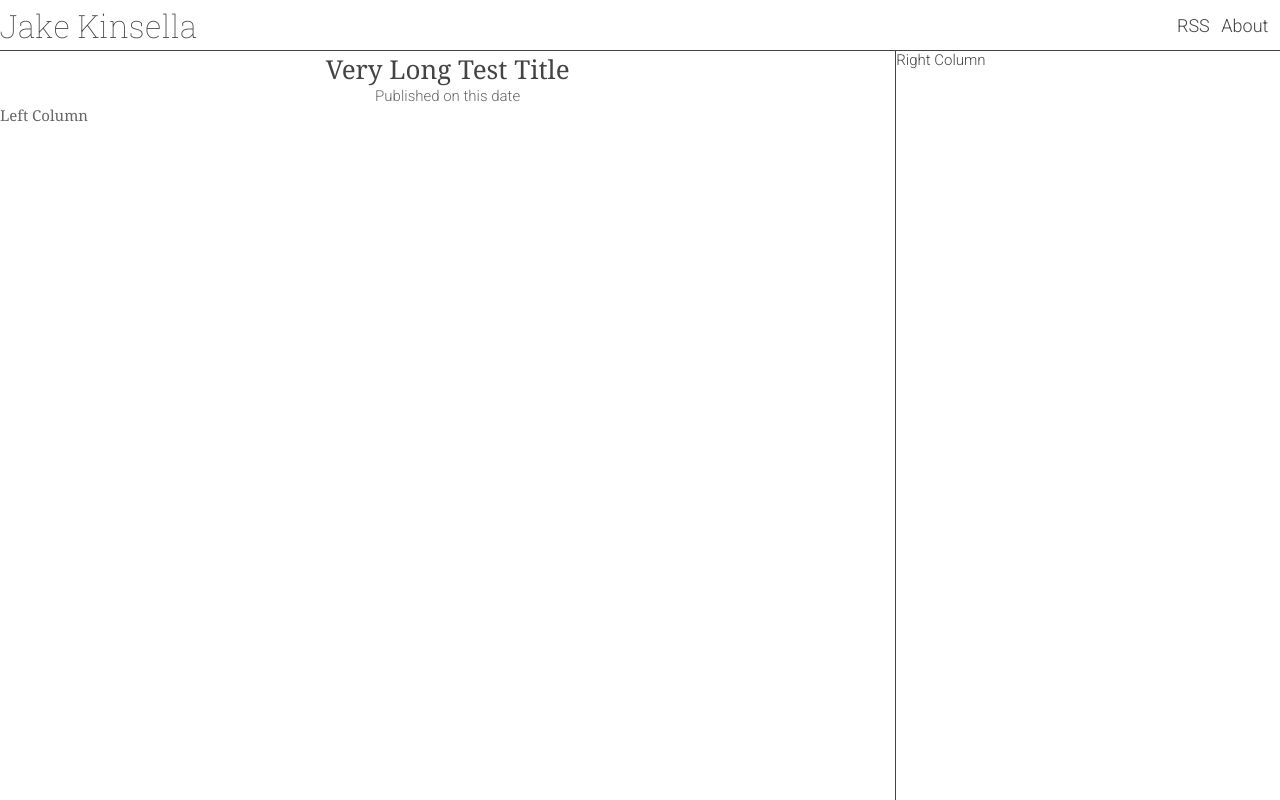
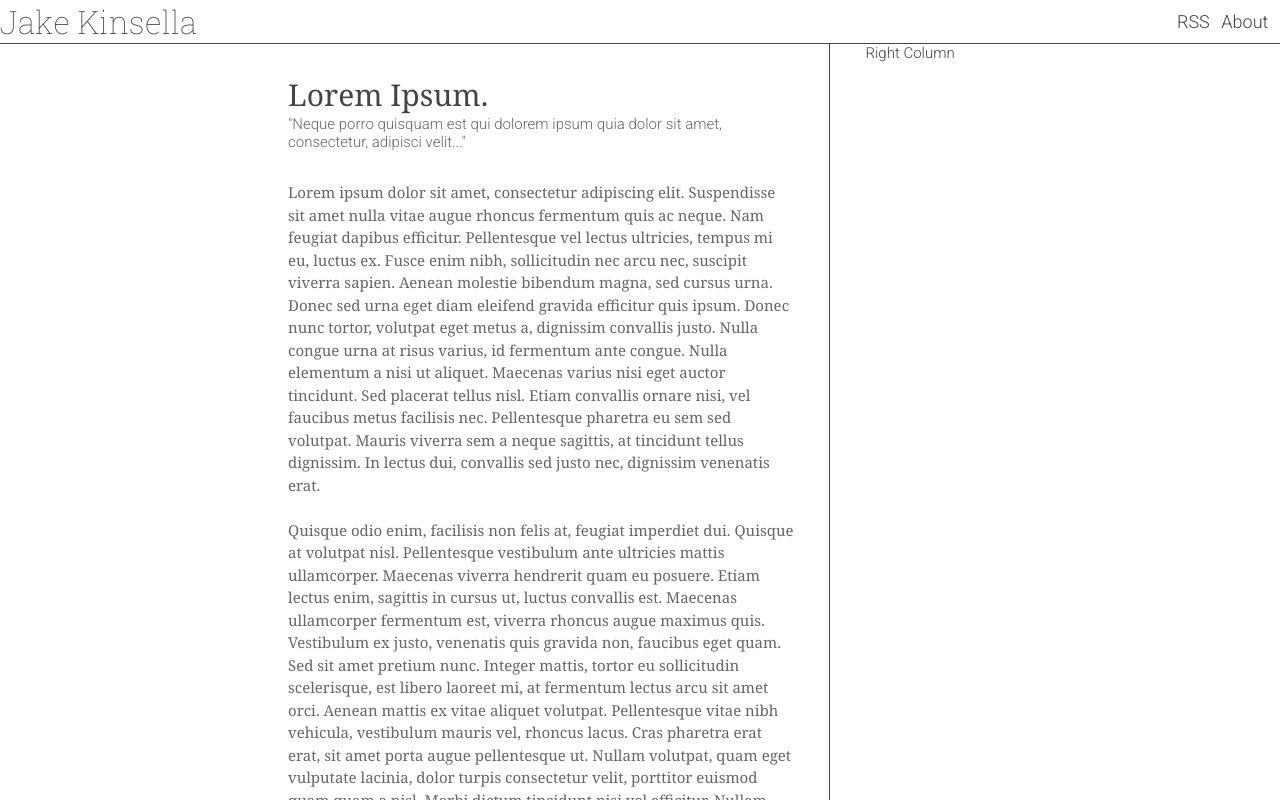
Before and after one commit to jakekinsella/blog, a React (Create React App) app: page / in a window 1280 px wide. Shown: the top 800 px of the page. Built offline with nearby package versions, Linux system fonts and the light colour scheme.

Commit message:
Sample test + working article layout

```diff
--- a/src/App.tsx
+++ b/src/App.tsx
@@ -2,7 +2,6 @@ import React from 'react';
 import styled from '@emotion/styled';
 
 import './global-styles';
-import { colors } from './constants';
 
 import Header from './components/Header';
 import Article from './components/Article';
@@ -11,6 +10,16 @@ import ColumnLayout from './components/common/ColumnLayout';
 const Container = styled.div`
   width: 100%;
   height: 100%;
+
+  display: flex;
+  flex-direction: column;
+  align-items: center;
+`;
+
+const Content = styled.div`
+  width: 55%;
+
+  flex-grow: 1;
 `;
 
 function App() {
@@ -18,19 +27,28 @@ function App() {
     <Container>
       <Header />
 
+      <Content>
         <ColumnLayout.Container>
           <ColumnLayout.Left>
             <Article.Container>
               <Article.Title>
-              Very Long Test Title
+                Lorem Ipsum.
               </Article.Title>
 
               <Article.Subtitle>
-              Published on this date
+                "Neque porro quisquam est qui dolorem ipsum quia dolor sit amet, consectetur, adipisci velit..."
               </Article.Subtitle>
 
               <Article.Body>
-              Left Column
+                <Article.P>Lorem ipsum dolor sit amet, consectetur adipiscing elit. Suspendisse sit amet nulla vitae augue rhoncus fermentum quis ac neque. Nam feugiat dapibus efficitur. Pellentesque vel lectus ultricies, tempus mi eu, luctus ex. Fusce enim nibh, sollicitudin nec arcu nec, suscipit viverra sapien. Aenean molestie bibendum magna, sed cursus urna. Donec sed urna eget diam eleifend gravida efficitur quis ipsum. Donec nunc tortor, volutpat eget metus a, dignissim convallis justo. Nulla congue urna at risus varius, id fermentum ante congue. Nulla elementum a nisi ut aliquet. Maecenas varius nisi eget auctor tincidunt. Sed placerat tellus nisl. Etiam convallis ornare nisi, vel faucibus metus facilisis nec. Pellentesque pharetra eu sem sed volutpat. Mauris viverra sem a neque sagittis, at tincidunt tellus dignissim. In lectus dui, convallis sed justo nec, dignissim venenatis erat.</Article.P>
+
+                <Article.P>Quisque odio enim, facilisis non felis at, feugiat imperdiet dui. Quisque at volutpat nisl. Pellentesque vestibulum ante ultricies mattis ullamcorper. Maecenas viverra hendrerit quam eu posuere. Etiam lectus enim, sagittis in cursus ut, luctus convallis est. Maecenas ullamcorper fermentum est, viverra rhoncus augue maximus quis. Vestibulum ex justo, venenatis quis gravida non, faucibus eget quam. Sed sit amet pretium nunc. Integer mattis, tortor eu sollicitudin scelerisque, est libero laoreet mi, at fermentum lectus arcu sit amet orci. Aenean mattis ex vitae aliquet volutpat. Pellentesque vitae nibh vehicula, vestibulum mauris vel, rhoncus lacus. Cras pharetra erat erat, sit amet porta augue pellentesque ut. Nullam volutpat, quam eget vulputate lacinia, dolor turpis consectetur velit, porttitor euismod quam quam a nisl. Morbi dictum tincidunt nisi vel efficitur. Nullam euismod ex et lectus elementum semper. Phasellus nec placerat turpis.</Article.P>
+
+                <Article.P>Aenean a ex ante. Duis ultrices leo facilisis sollicitudin pretium. Cras sit amet nisl in orci molestie imperdiet at vel neque. Ut egestas bibendum justo at congue. Fusce pretium vestibulum libero sit amet bibendum. Nam eu aliquet nunc, nec mattis velit. In vel lacus non ante venenatis commodo eu non ipsum. Integer vitae neque posuere, interdum lectus venenatis, porta ligula. Sed eget neque sit amet metus pellentesque interdum quis ut nisi. Cras sit amet ante fermentum, suscipit neque porta, sollicitudin nisi. Aliquam maximus velit at ullamcorper volutpat.</Article.P>
+
+                <Article.P>Sed viverra cursus nulla id feugiat. Vestibulum commodo et neque id condimentum. Fusce vitae auctor ex, et mattis nulla. Lorem ipsum dolor sit amet, consectetur adipiscing elit. Class aptent taciti sociosqu ad litora torquent per conubia nostra, per inceptos himenaeos. In non eros vestibulum metus mattis sollicitudin id nec turpis. Proin vestibulum molestie suscipit. Donec at diam nulla. Vestibulum facilisis nulla ante, non pulvinar purus pharetra non.</Article.P>
+
+                <Article.P>Donec sollicitudin justo ut hendrerit porttitor. Interdum et malesuada fames ac ante ipsum primis in faucibus. Morbi ullamcorper condimentum est vitae volutpat. Integer eget eros sed nisl feugiat tincidunt at quis justo. Quisque lacinia efficitur mattis. Praesent fermentum congue condimentum. Suspendisse efficitur urna non turpis blandit maximus. Pellentesque feugiat ipsum venenatis, lacinia lorem ut, tincidunt nisi. Praesent vitae elit tincidunt ex vestibulum pulvinar vitae ut sem. Mauris posuere ex fringilla, commodo erat et, consectetur metus.</Article.P>
               </Article.Body>
             </Article.Container>
           </ColumnLayout.Left>
@@ -39,6 +57,7 @@ function App() {
             Right Column
           </ColumnLayout.Right>
         </ColumnLayout.Container>
+      </Content>
     </Container>
   );
 }
--- a/src/components/Article.tsx
+++ b/src/components/Article.tsx
@@ -1,4 +1,3 @@
-import React from 'react';
 import styled from '@emotion/styled';
 
 import { colors } from '../constants';
@@ -13,22 +12,25 @@ namespace Article {
   `;
 
   export const Title = styled.div`
-    font-size: 26px;
+    font-size: 30px;
     font-weight: 500;
     color: ${colors.black};
 
-    display: flex;
-    justify-content: center;
+    margin-top: 1em;
   `;
 
   export const Subtitle = styled.div`
+    margin-bottom: 1em;
+
     font-family: 'Roboto', sans-serif;
-
-    display: flex;
-    justify-content: center;
   `;
 
   export const Body = styled.div`
+    line-height: 1.5em;
+  `;
+
+  export const P = styled.p`
+    margin-bottom: 1.5em;
   `;
 }
 
--- a/src/components/common/ColumnLayout.tsx
+++ b/src/components/common/ColumnLayout.tsx
@@ -1,4 +1,3 @@
-import React from 'react';
 import styled from '@emotion/styled';
 
 import { colors } from '../../constants';
@@ -12,15 +11,19 @@ namespace ColumnLayout {
   `;
 
   export const Left = styled.div`
-    width: 70%;
+    width: 80%;
     height: 100%;
+
+    padding-right: 5%;
 
     border-right: 1px solid ${colors.black};
   `;
 
   export const Right = styled.div`
-    width: 30%;
+    width: 20%;
     height: 100%;
+
+    padding-left: 5%;
   `;
 }
 
```
Also changed, not shown: 1 other file (tests, documents, lock files or other folders). Lines whose indentation alone changed are shown as unchanged.
